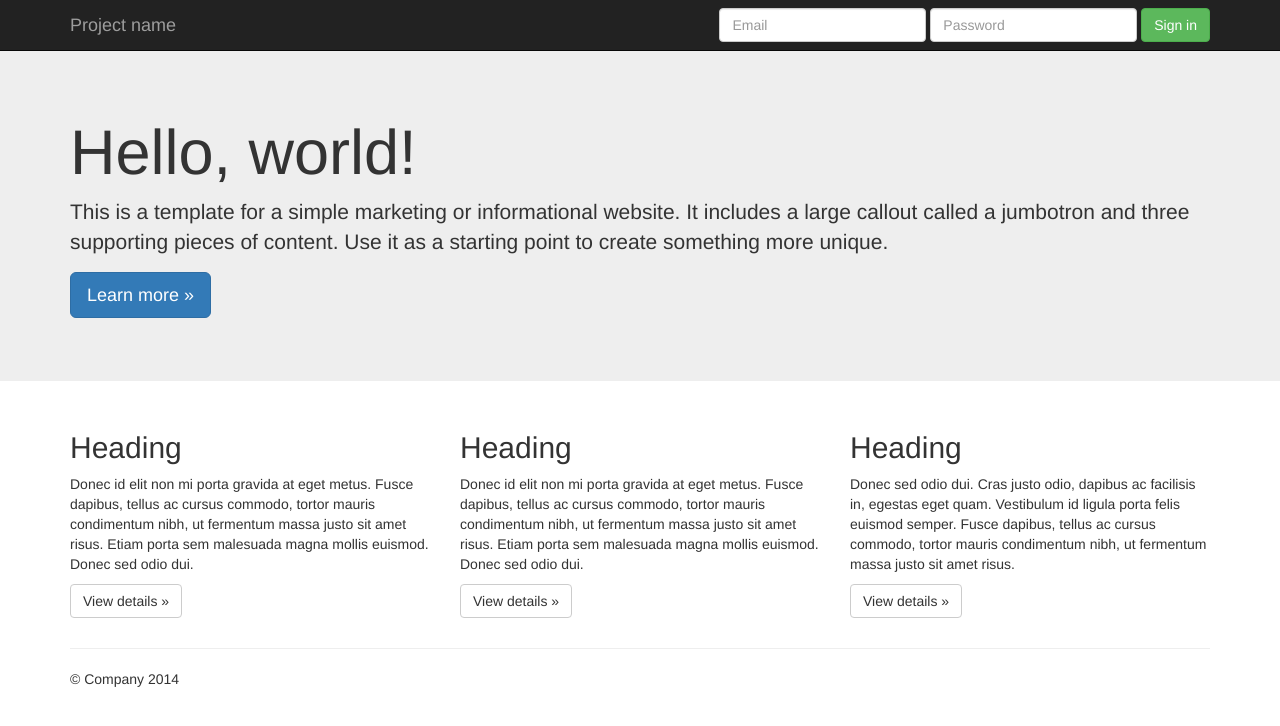
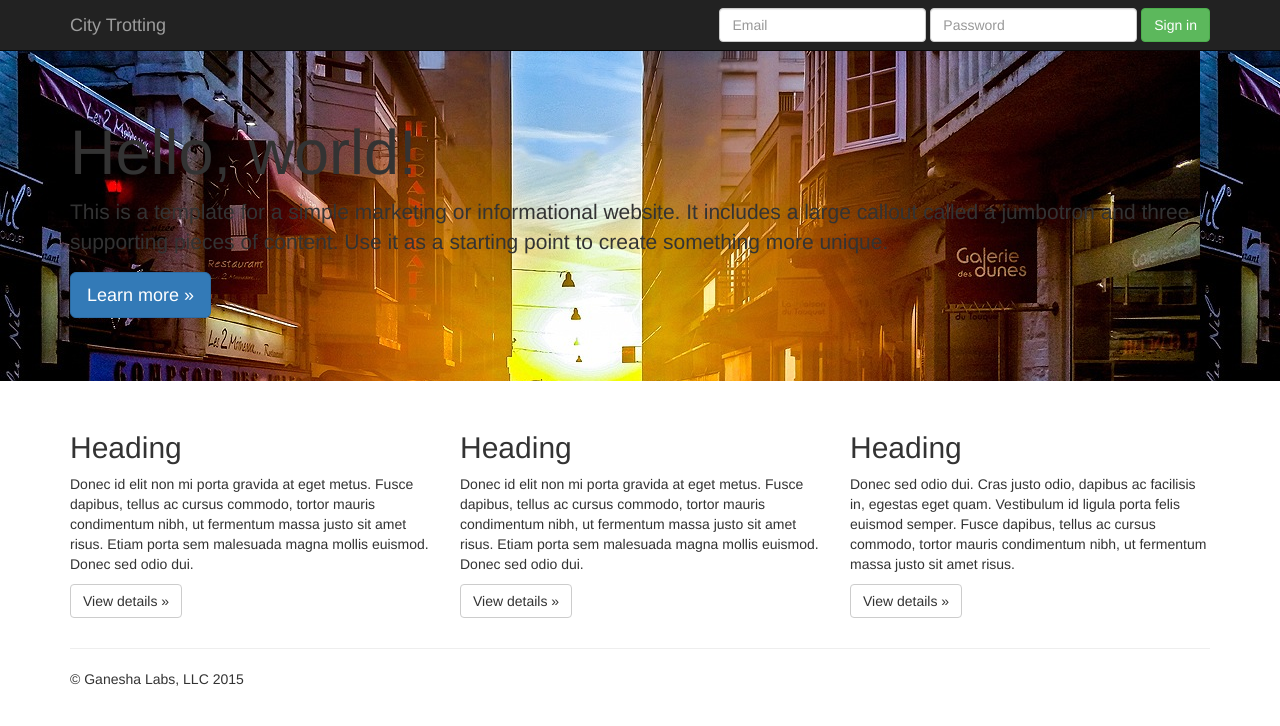
Before and after one commit to GaneshaLabs/citytrotting, a website: page app/index.html in a window 1280 px wide. Drawn offline with nearby package versions, Linux system fonts and the light colour scheme; files that its build step writes are made by us from their sources.

Commit message:
Add custom hero image

```diff
--- a/app/index.html
+++ b/app/index.html
@@ -30,7 +30,7 @@
             <span class="icon-bar"></span>
             <span class="icon-bar"></span>
           </button>
-          <a class="navbar-brand" href="/">Project name</a>
+          <a class="navbar-brand" href="/">City Trotting</a>
         </div>
         <div id="navbar" class="navbar-collapse collapse">
           <form class="navbar-form navbar-right">
@@ -42,11 +42,10 @@
             </div>
             <button type="submit" class="btn btn-success">Sign in</button>
           </form>
-        </div><!--/.navbar-collapse -->
+        </div>
       </div>
     </nav>
 
-    <!-- Main jumbotron for a primary marketing message or call to action -->
     <div class="jumbotron">
       <div class="container">
         <h1>Hello, world!</h1>
@@ -56,7 +55,6 @@
     </div>
 
     <div class="container">
-      <!-- Example row of columns -->
       <div class="row">
         <div class="col-md-4">
           <h2>Heading</h2>
@@ -78,9 +76,9 @@
       <hr>
 
       <footer>
-        <p>&copy; Company 2014</p>
+        <p>&copy; Ganesha Labs, LLC 2015</p>
       </footer>
-    </div> <!-- /container -->
+    </div>
 
 
     <!-- build:js(.) scripts/vendor.js -->
--- a/app/styles/main.css
+++ b/app/styles/main.css
@@ -1,5 +1,11 @@
-/* Move down content because we have a fixed navbar that is 50px tall */
+/* Ganesha Labs, LLC */
+
 body {
   padding-top: 50px;
   padding-bottom: 20px;
 }
+
+/*Jumbotron*/
+.jumbotron {
+  background-image: url("../images/hero.jpg");
+}
```
Also changed, not shown: app/images/hero.jpg (added).
